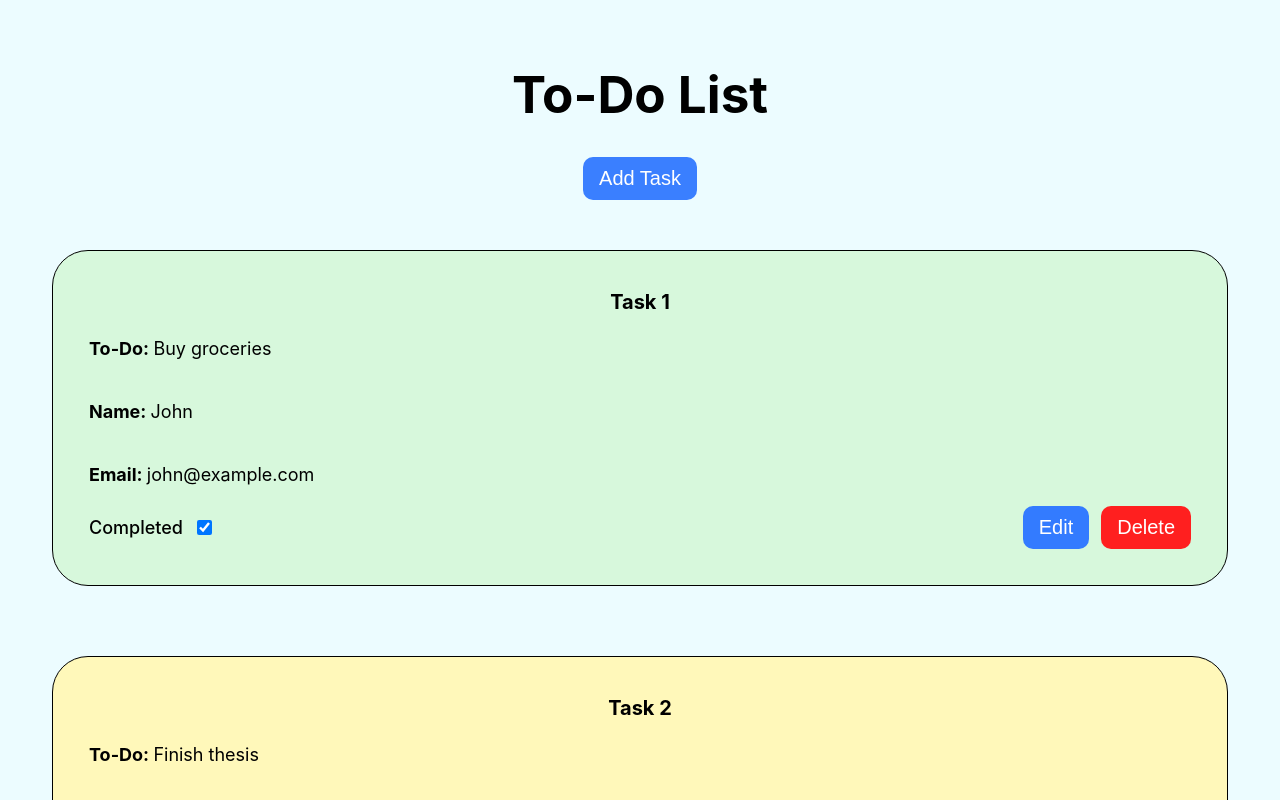
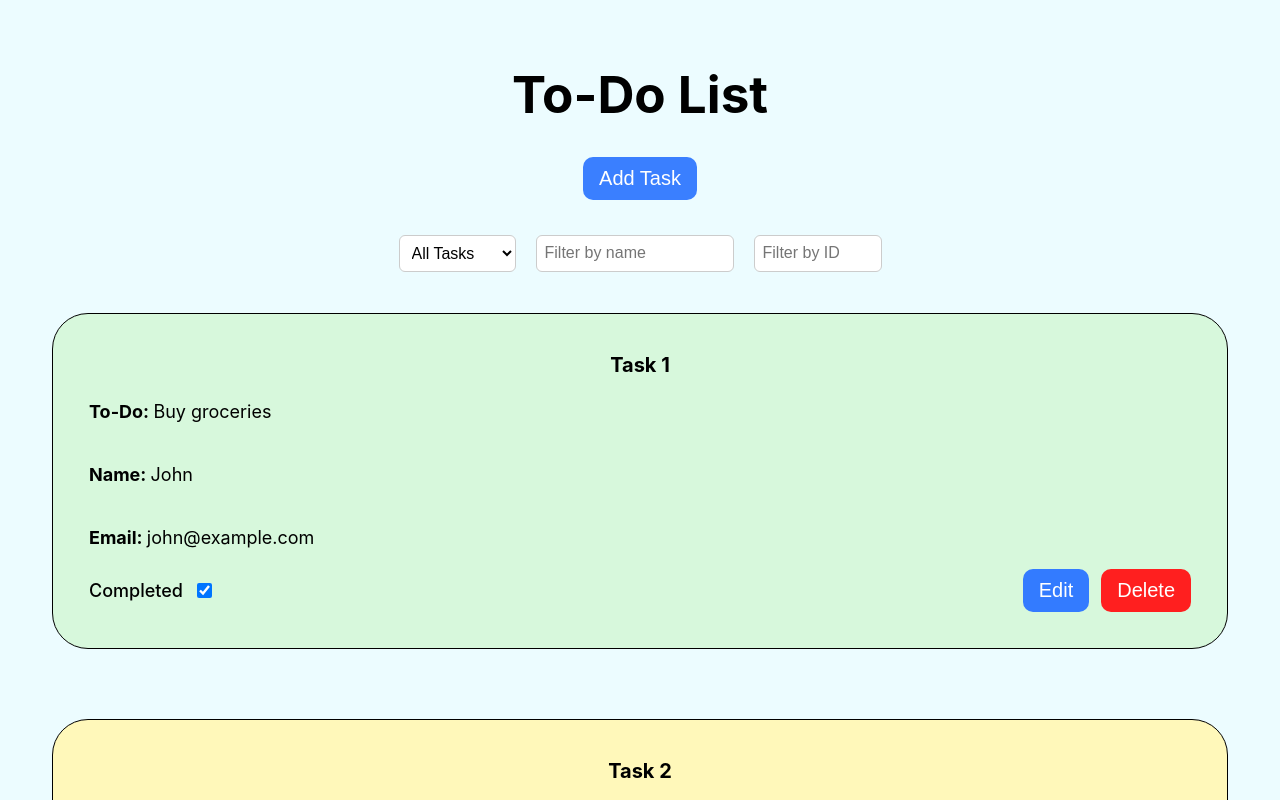
Before and after one commit to DiogoLanc/react-todo-list, a React (Vite) app: page / in a window 1280 px wide. Shown: the top 800 px of the page. Built offline with nearby package versions, Linux system fonts and the light colour scheme; data requests are answered from the project's data file.

Commit message:
filter option and its css filter by id name and task state

```diff
--- a/src/App.tsx
+++ b/src/App.tsx
@@ -24,6 +24,12 @@ const App = () => {
 
   const [isLoading, setIsLoading] = useState(false);
   const [fetchError, setFetchError] = useState("");
+
+  const [filter, setFilter] = useState({
+    completed: "all", // "all", "completed", "incomplete"
+    name: "",
+    id: "",
+  });
 
   useEffect(() => {
     const fetchTasks = async () => {
@@ -155,6 +161,25 @@ const App = () => {
     }
   };
 
+  const filteredToDos = toDos.filter((task) => {
+    if (filter.completed !== "all") {
+      if (filter.completed === "completed" && !task.completed) return false;
+      if (filter.completed === "incomplete" && task.completed) return false;
+    }
+
+    if (
+      filter.name &&
+      !task.name.toLowerCase().includes(filter.name.toLowerCase())
+    ) {
+      return false;
+    }
+
+    if (filter.id && String(task.id) !== String(filter.id)) {
+      return false;
+    }
+    return true;
+  });
+
   return (
     <div>
       <h1 style={{ textAlign: "center" }}>To-Do List</h1>
@@ -184,8 +209,74 @@ const App = () => {
       ) : (
         <>
           {showAddButton && <AddButton onClick={addTask} />}
+          <div
+            style={{
+              display: "flex",
+              justifyContent: "center",
+              gap: "20px",
+              padding: "5px",
+            }}
+          >
+            <select
+              value={filter.completed}
+              onChange={(e) =>
+                setFilter((f) => ({ ...f, completed: e.target.value }))
+              }
+              style={{
+                padding: "8px",
+                borderRadius: "6px",
+                fontSize: "16px",
+                border: "1px solid #ccc",
+                background: "#fff",
+                cursor: "pointer",
+              }}
+            >
+              <option value="all">All Tasks</option>
+              <option value="completed">Completed</option>
+              <option value="incomplete">Incomplete</option>
+            </select>
+            <input
+              type="text"
+              placeholder="Filter by name"
+              value={filter.name}
+              onChange={(e) =>
+                setFilter((f) => ({ ...f, name: e.target.value }))
+              }
+              style={{
+                padding: "8px",
+                borderRadius: "6px",
+                fontSize: "16px",
+                width: "180px",
+                border: "1px solid #ccc",
+              }}
+            />
+            <input
+              type="number"
+              placeholder="Filter by ID"
+              min={1}
+              value={filter.id}
+              onChange={(e) => {
+                // Only allow positive numbers or empty string
+                const val = e.target.value;
+                if (
+                  val === "" ||
+                  (Number(val) > 0 && Number.isInteger(Number(val)))
+                ) {
+                  setFilter((f) => ({ ...f, id: val }));
+                }
+              }}
+              style={{
+                padding: "8px",
+                borderRadius: "6px",
+                fontSize: "16px",
+                width: "110px",
+                border: "1px solid #ccc",
+              }}
+            />
+          </div>
+
           <TaskList
-            toDos={toDos}
+            toDos={filteredToDos}
             onEdit={editTask}
             onDelete={deleteTask}
             onToggleComplete={toggleCompleteBgColor}
```
